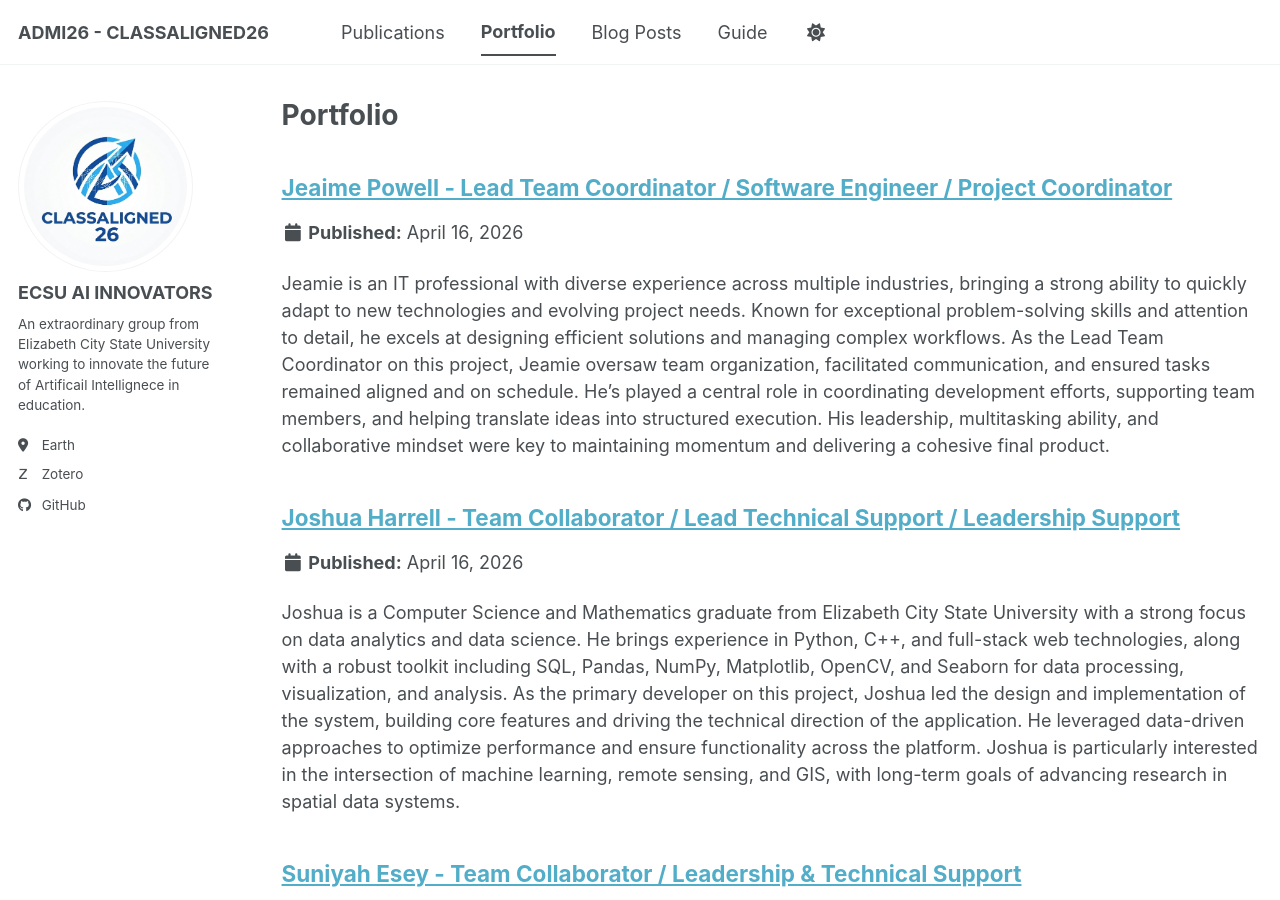
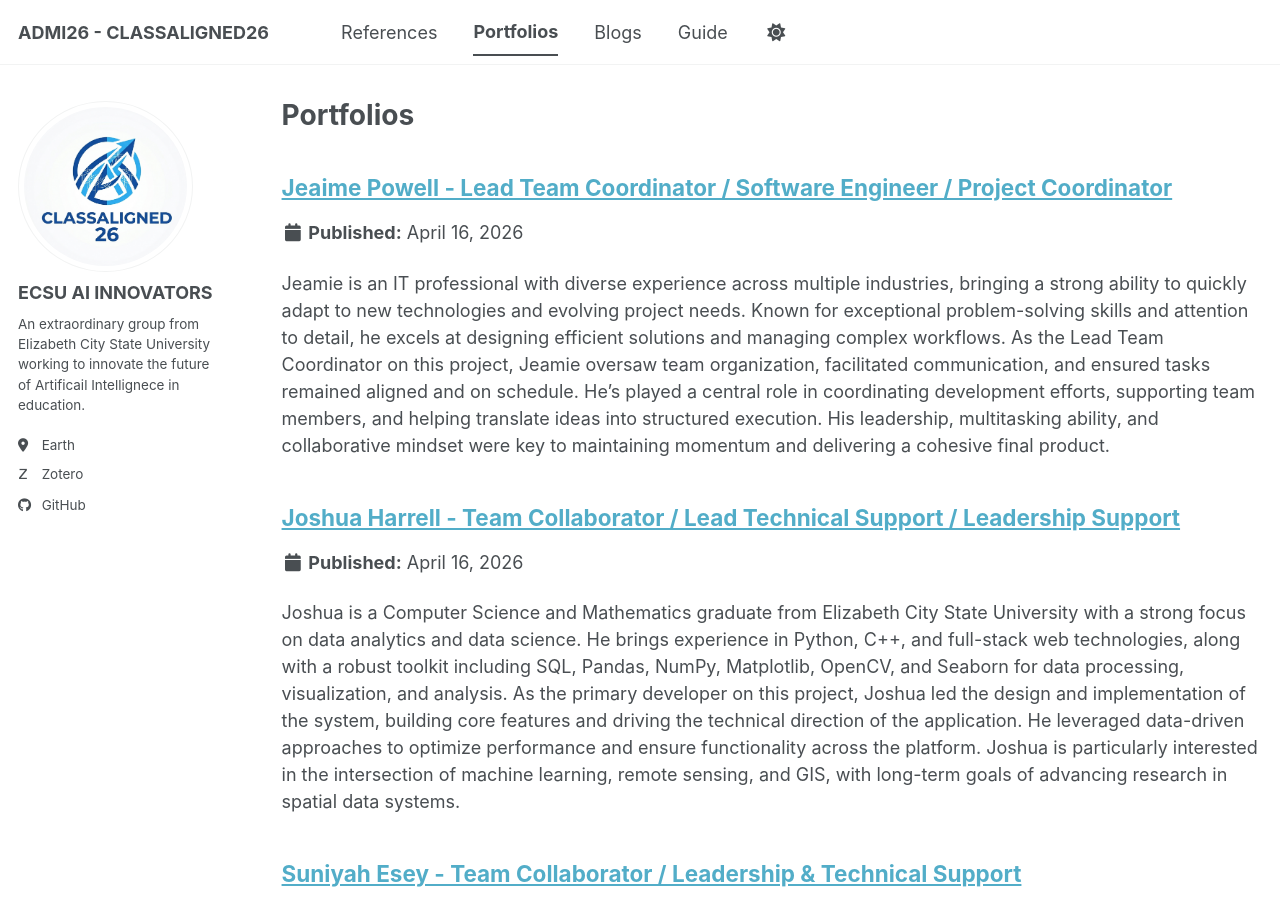
Before and after one commit to CLASSAligned/CLASSAligned.github.io, a Jekyll site: the page built from _pages/portfolio.html, in a window 1280 px wide and 900 px high. Built offline with Jekyll 4.4.1, drawn with Linux system fonts in a browser that asks for light colours; some web fonts are replaced; a script bundle is joined from its source files by our own code; library files that are not in the unit come from our copies.

Commit message:
updated navigation titles

```diff
--- a/_data/navigation.yml
+++ b/_data/navigation.yml
@@ -8,15 +8,15 @@
 #      Markdown formatted page while the second is generated using JSON.
 
 main:
-  - title: "Publications"
+  - title: "References"
     url: /publications/
 
 
 
-  - title: "Portfolio"
-    url: /portfolio/
+  - title: "Portfolios"
+    url: /portfolios/
 
-  - title: "Blog Posts"
+  - title: "Blogs"
     url: /year-archive/
 
 
--- a/_pages/portfolio.html
+++ b/_pages/portfolio.html
@@ -1,7 +1,7 @@
 ---
 layout: archive
-title: "Portfolio"
-permalink: /portfolio/
+title: "Portfolios"
+permalink: /portfolios/
 author_profile: true
 ---
 
--- a/_pages/publications.html
+++ b/_pages/publications.html
@@ -1,6 +1,6 @@
 ---
 layout: archive
-title: "Publications"
+title: "Reference Publications"
 permalink: /publications/
 author_profile: true
 ---
```
